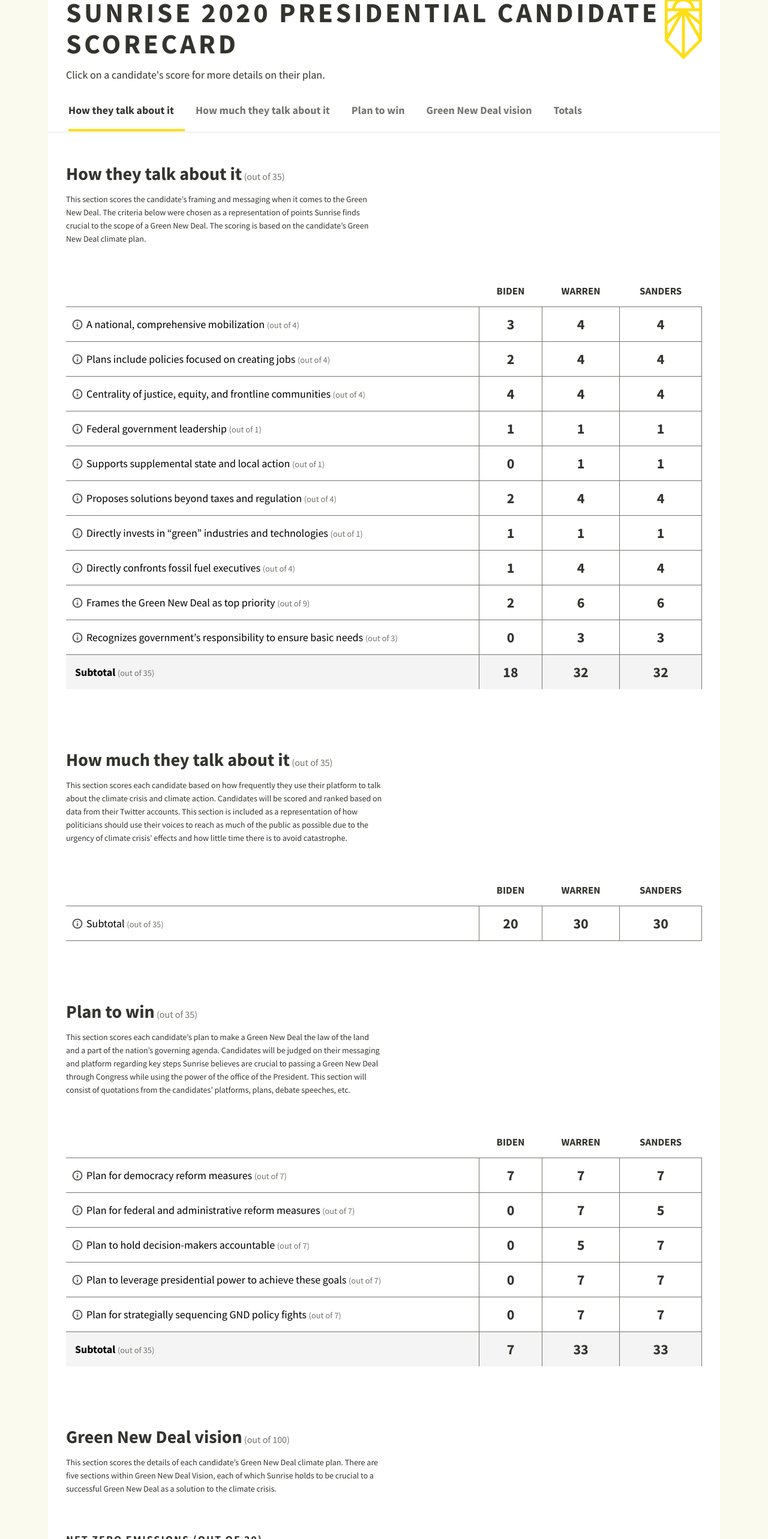
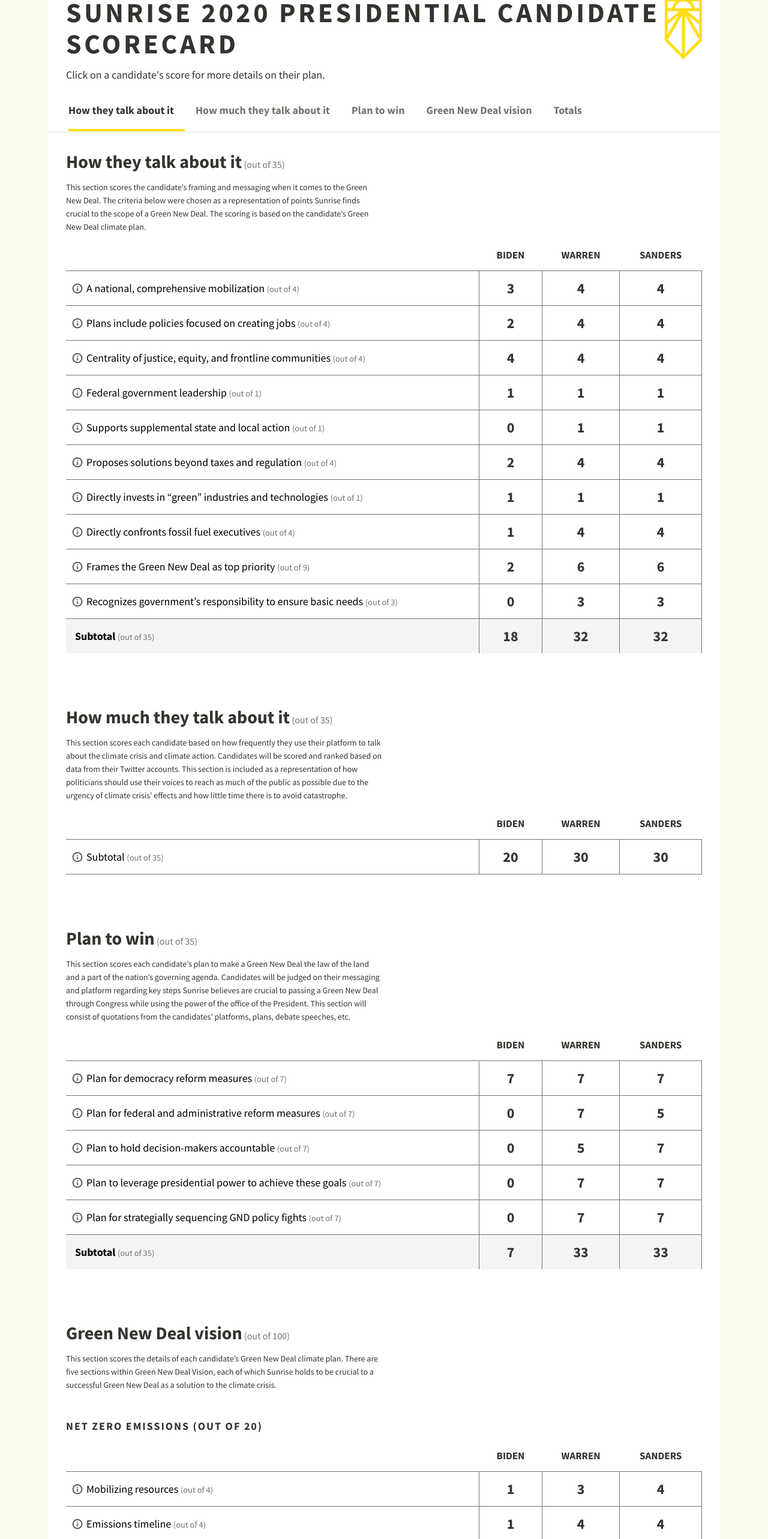
Before and after one commit to sunrisemovement/scorecard, a React (Create React App) app: page / in a window 1280 px wide. Shown: the part 226-2792 px from the top of the page at 60% size. Built offline with nearby package versions, Linux system fonts and the light colour scheme.

Commit message:
Reduce padding per design issue

```diff
--- a/src/table.css
+++ b/src/table.css
@@ -138,19 +138,19 @@
 /* Spacing specific to desktop */
 @media screen and (min-width: 520px) {
   .sc-table {
-    margin-top: 50px;
+    margin-top: 10px;
   }
 
   .table-title {
-    margin-top: 100px;
+    margin-top: 89px;
   }
 
   #table-1 .table-title {
-    margin-top: 50px;
+    margin-top: 30px;
   }
 
   .table-subtitle {
-    margin-top: 60px;
+    margin-top: 44px;
     margin-bottom: 0;
   }
  }
```
